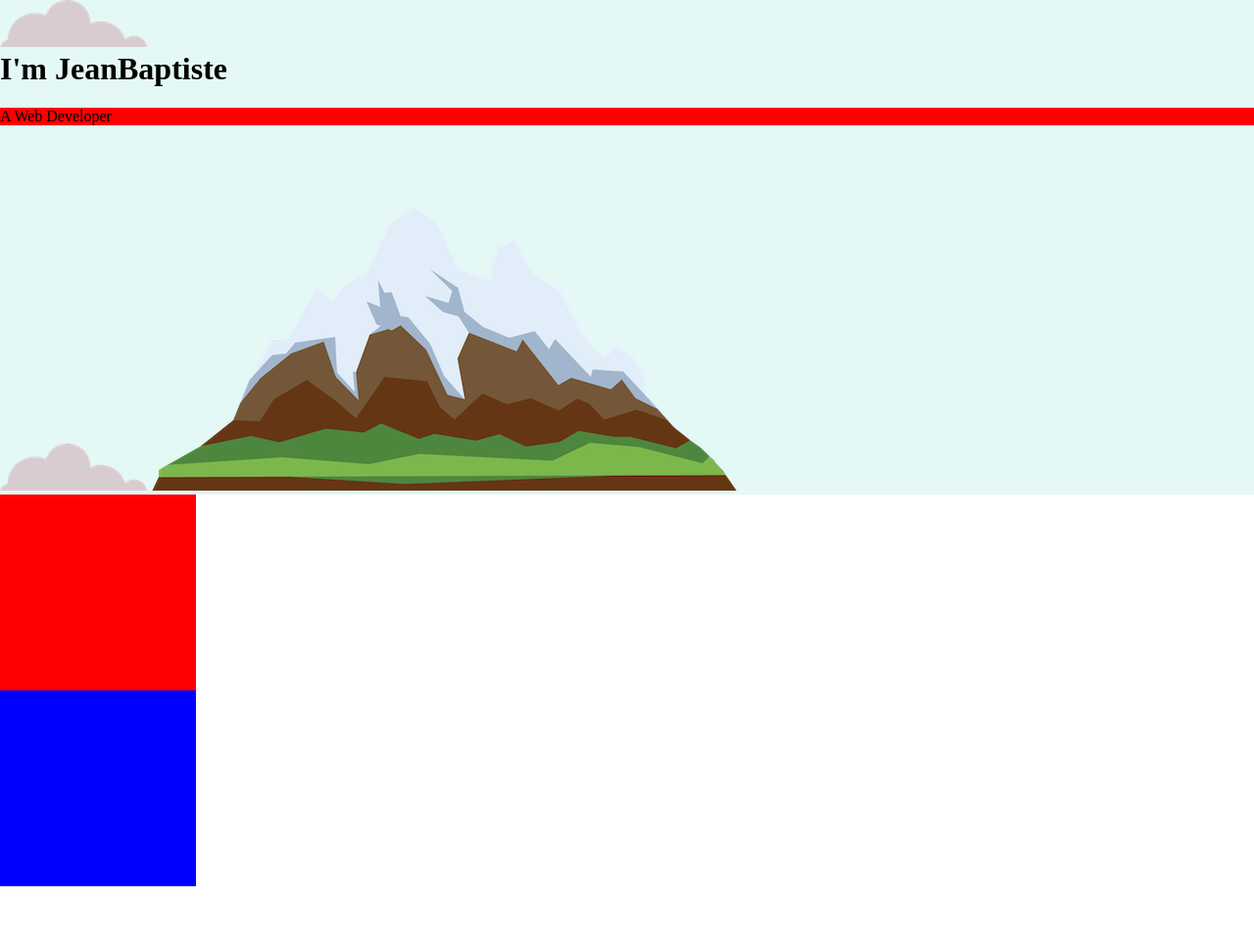
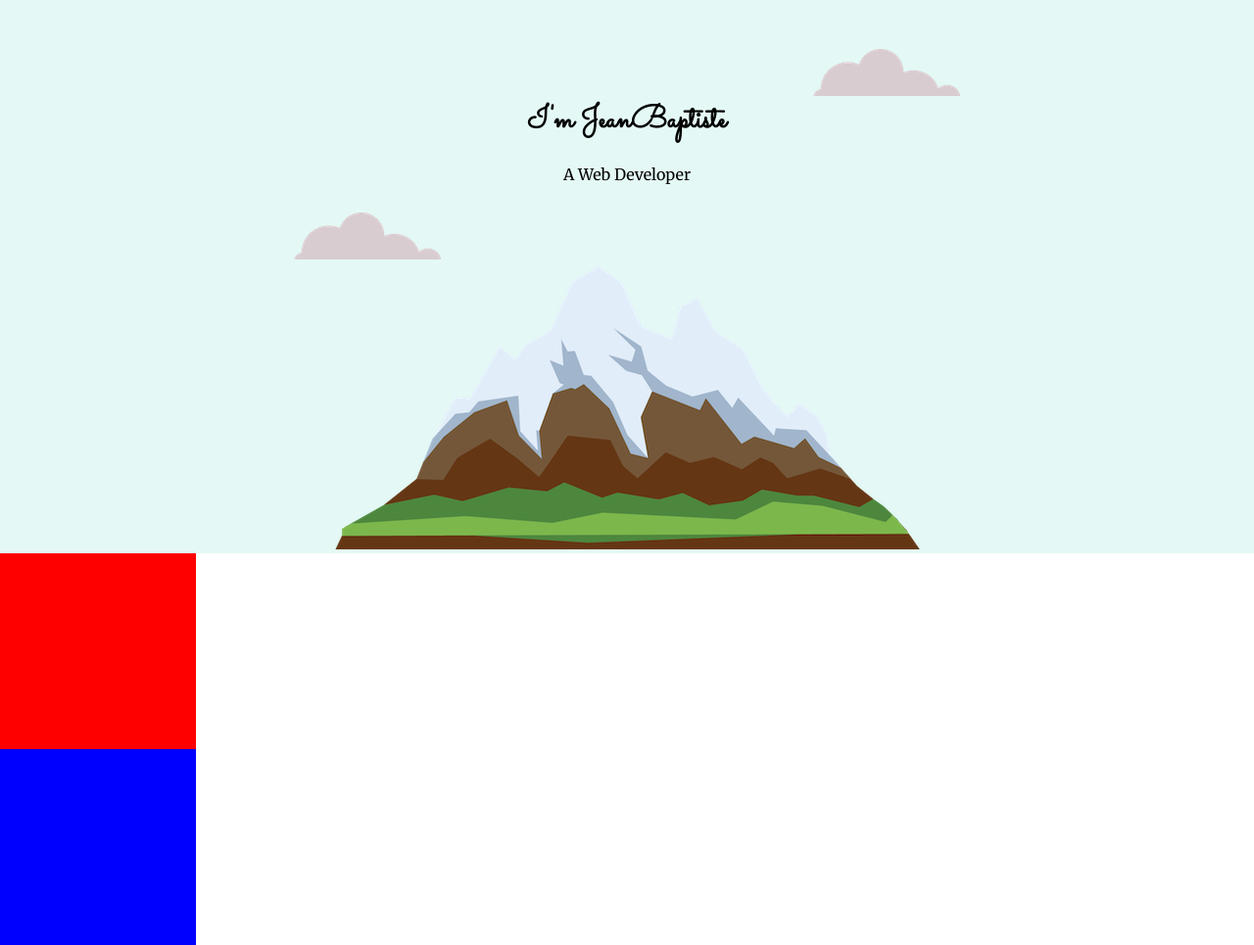
Before and after one commit to jsanon01/angela-pro, a plain HTML site: page index.html in a window 1280 px wide. Shown: the whole page at 98% size. Before the commit the page ends 905 px from the top, so only its background shows below. Drawn offline with Linux system fonts and the light colour scheme.

Commit message:
2nd commit

```diff
--- a/index.html
+++ b/index.html
@@ -4,13 +4,14 @@
 	<title>My Website</title>
 	<link rel="stylesheet" type="text/css" href="style.css">
 	<link rel="icon" type="text/css" href="favicon.ico">
+	<link href="https://fonts.googleapis.com/css?family=Merriweather|Montserrat|Sacramento" rel="stylesheet">
 </head>
 <body>
 	<div class="top-container">
-		<img src="cloud.png" alt="cloud-img">
+		<img class="top-cloud" src="cloud.png" alt="cloud-img">
 		<h1>I'm JeanBaptiste</h1>
 		<p>A Web Developer</p>
-		<img src="cloud.png" alt="cloud-img">
+ 		<img class="bottom-cloud" src="cloud.png" alt="cloud-img">
 		<img src="mountain.png" alt="mountain-img">
 	</div>
 	<div class="middle-container">
--- a/style.css
+++ b/style.css
@@ -1,19 +1,37 @@
 body {
 	margin: 0;
+	text-align: center;
+	font-family: 'Merriweather', serif;
+
 }
 
 h1 {
 	margin-top: 0;
+	font-family: 'Sacramento', cursive;
+
+/*	width: 10%;
+	margin: 0 auto 0 auto;
+	margin: 0 auto; /*code above simplified */
 }
-p {
+h2 {
+	font-family: 'Montserrat', sans-serif;
+}
+
+h3 {
+	font-family: 'Montserrat', sans-serif;
+
+}
+/*p {
 	background-color: red;
-}
+}*/
 /*div {
 	background-color: #E4F9F5;
 }*/
 
 .top-container {
 	background-color: #E4F9F5;
+	position: relative;
+	padding-top: 100px;
 }
 
 .middle-container {
@@ -27,3 +45,16 @@ p {
 	height: 200px;
 	width: 200px;
 }
+.pro {
+	text-decoration: underline;
+}
+.top-cloud {
+	position: absolute;
+	right: 300px;
+	top: 50px;
+}
+.bottom-cloud {
+	position: absolute;
+	left: 300px;
+	bottom: 300px;
+}
```
